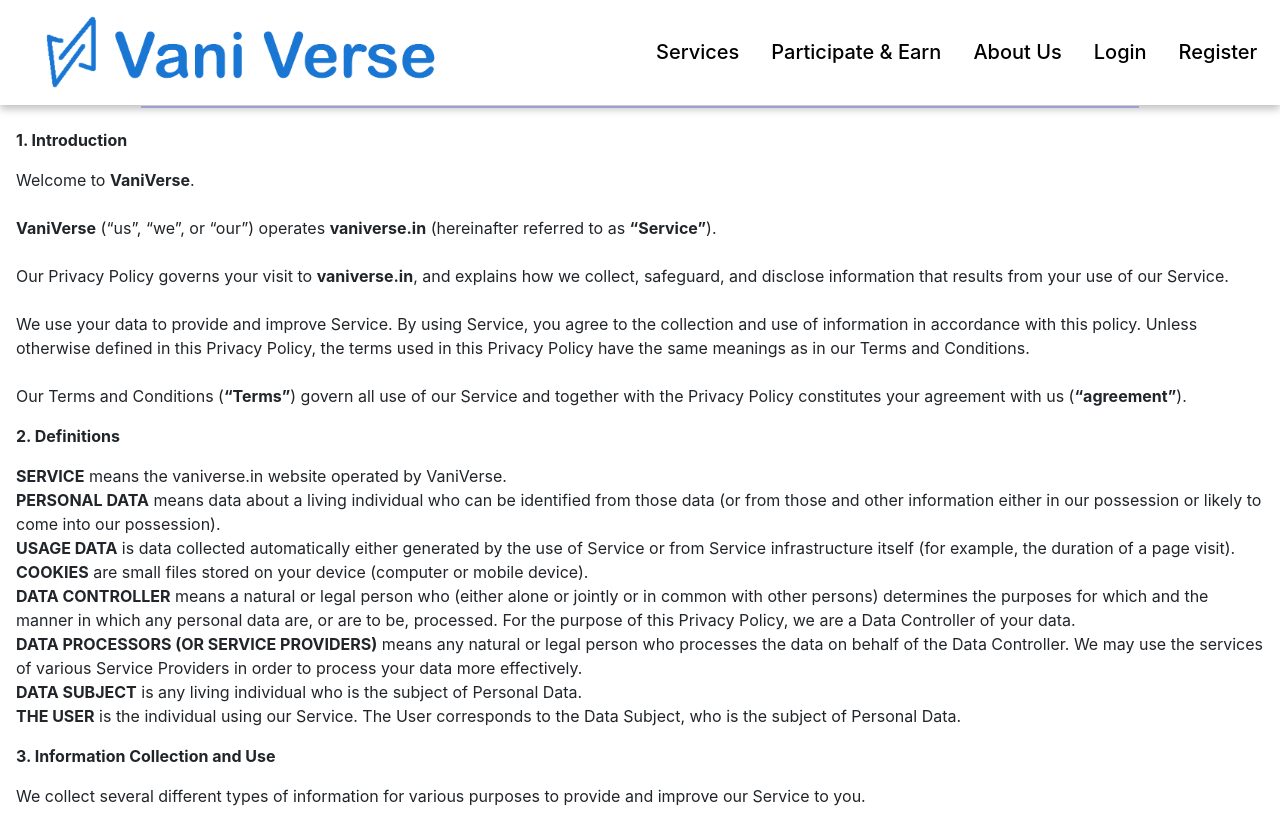
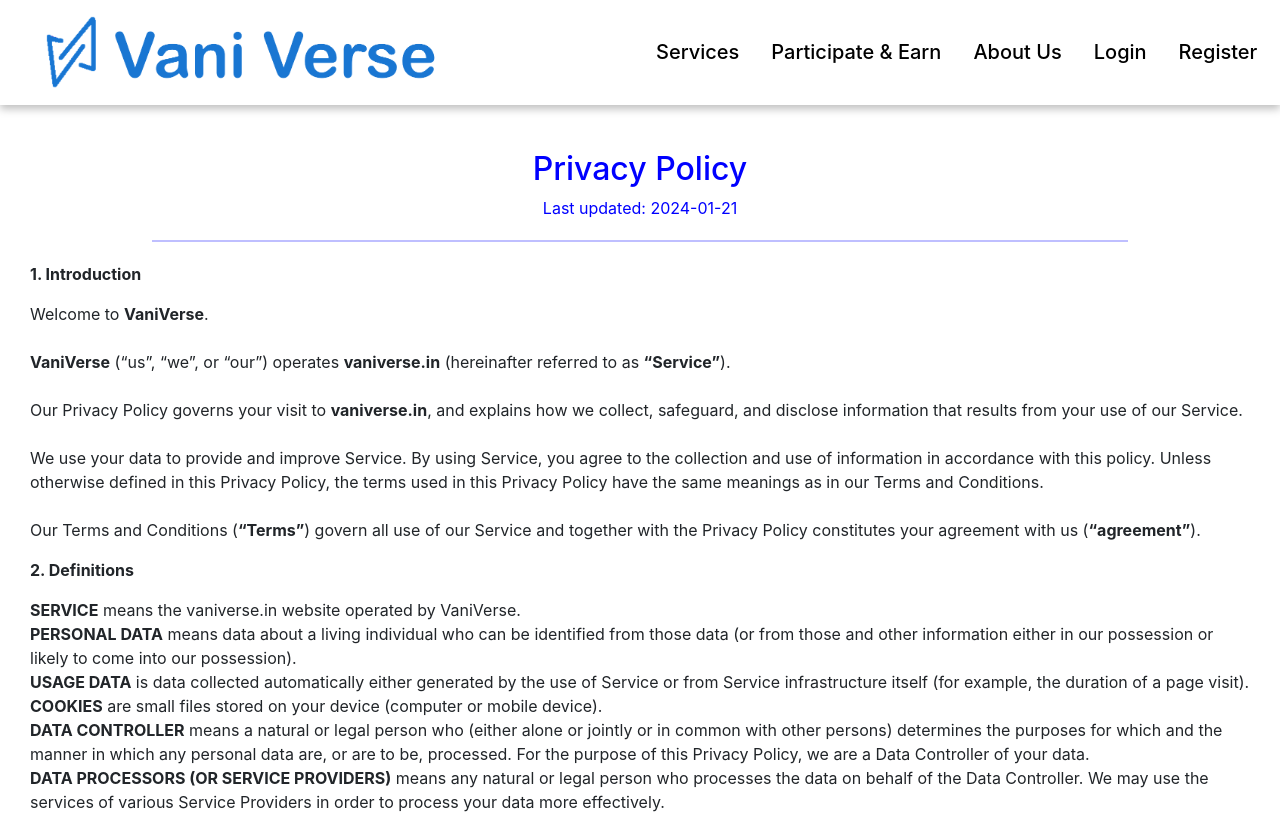
Before and after one commit to TanmoyTheStudent/VaniVerseDemo2, a React (Create React App) app: page /privacy-policy in a window 1280 px wide. Shown: the top 814 px of the page. Built offline with nearby package versions, Linux system fonts and the light colour scheme.

Commit message:
Update PrivacyPolicy.js

```diff
--- a/src/components/header-footer/PrivacyPolicy.js
+++ b/src/components/header-footer/PrivacyPolicy.js
@@ -2,7 +2,7 @@
 
 function PrivacyPolicy() {
   return (
-    <div className="m-3" style={{marginTop:"150px"}}>
+    <div  style={{margin:"30px",marginTop:"150px",marginBottom:"50px"}}>
       <p style={{ textAlign: "center", color: "blue" }}>
         <b><h2>Privacy Policy</h2></b>
         <span>Last updated: 2024-01-21</span>
```
